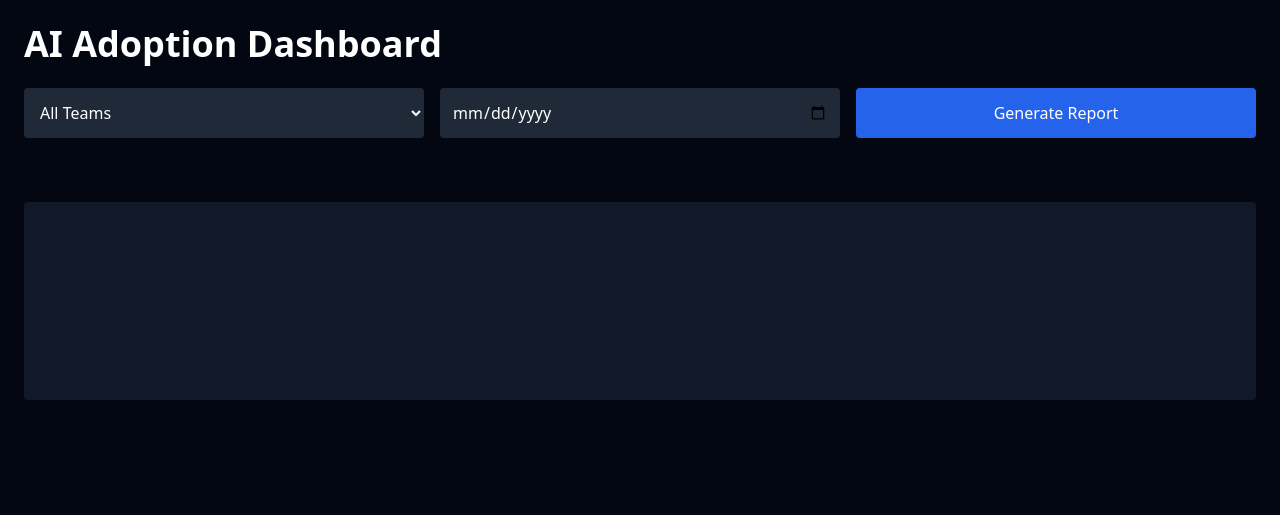
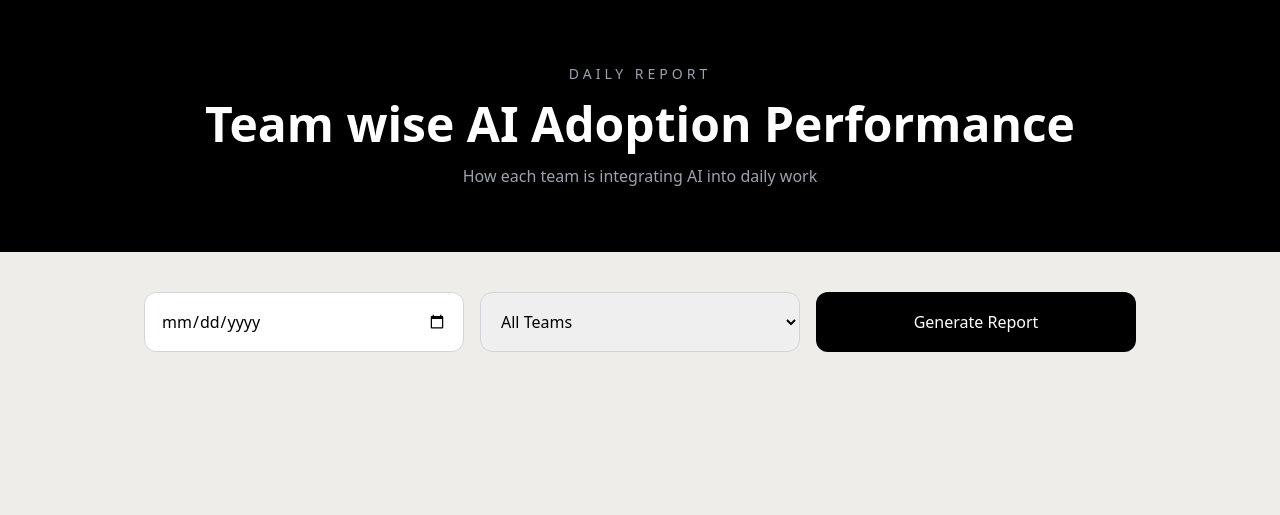
Before and after one commit to bakhtiar-afbl/bakhtiar-afbl.github.io, a plain HTML site: page index.html in a window 1280 px wide. Drawn offline with nearby package versions, Linux system fonts and the light colour scheme; no server answers.

Commit message:
Update index.html

```diff
--- a/index.html
+++ b/index.html
@@ -1,68 +1,92 @@
 <!DOCTYPE html>
 <html lang="en">
+
 <head>
+
   <meta charset="UTF-8" />
-  <meta name="viewport" content="width=device-width, initial-scale=1.0"/>
+
+  <meta name="viewport"
+        content="width=device-width, initial-scale=1.0" />
 
   <title>AI Adoption Dashboard</title>
 
   <script src="https://cdn.tailwindcss.com"></script>
 
-  <script src="https://cdn.jsdelivr.net/npm/chart.js"></script>
+  <script src="https://cdn.jsdelivr.net/npm/papaparse@5.4.1/papaparse.min.js"></script>
+
 </head>
 
-<body class="bg-gray-950 text-white min-h-screen">
+<body class="bg-[#efede9] min-h-screen">
 
-  <div class="container mx-auto p-6">
+  <!-- HEADER -->
 
-    <h1 class="text-4xl font-bold mb-6">
-      AI Adoption Dashboard
-    </h1>
+  <section class="bg-black text-white py-16">
 
-    <!-- Filters -->
+    <div class="max-w-5xl mx-auto text-center">
 
-    <div class="grid grid-cols-1 md:grid-cols-3 gap-4 mb-8">
+      <p class="text-sm tracking-[4px] uppercase text-gray-400">
+        Daily Report
+      </p>
+
+      <h1 class="text-5xl font-bold mt-4">
+        Team wise AI Adoption Performance
+      </h1>
+
+      <p class="mt-4 text-gray-400">
+        How each team is integrating AI into daily work
+      </p>
+
+    </div>
+
+  </section>
+
+  <!-- FILTERS -->
+
+  <section class="max-w-5xl mx-auto mt-10 px-4">
+
+    <div class="grid md:grid-cols-3 gap-4">
+
+      <input
+        type="date"
+        id="dateFilter"
+        class="p-4 rounded-xl border border-gray-300"
+      >
 
       <select
         id="teamFilter"
-        class="p-3 rounded bg-gray-800"
+        class="p-4 rounded-xl border border-gray-300"
       >
         <option value="">All Teams</option>
       </select>
 
-      <input
-        type="date"
-        id="dateFilter"
-        class="p-3 rounded bg-gray-800"
-      >
-
       <button
         onclick="applyFilters()"
-        class="bg-blue-600 p-3 rounded"
+        class="bg-black text-white rounded-xl p-4 hover:bg-gray-800"
       >
         Generate Report
       </button>
 
     </div>
 
-    <!-- KPI -->
+  </section>
+
+  <!-- KPI -->
+
+  <section class="max-w-5xl mx-auto mt-10 px-4">
 
     <div
-      id="kpiCards"
-      class="grid grid-cols-1 md:grid-cols-4 gap-4 mb-8"
+      id="kpiContainer"
+      class="grid md:grid-cols-3 gap-4"
     ></div>
 
-    <!-- Chart -->
+  </section>
 
-    <div class="bg-gray-900 p-6 rounded mb-8">
-      <canvas id="teamChart"></canvas>
-    </div>
+  <!-- REPORT CARDS -->
 
-    <!-- Report -->
-
-    <div id="reportContainer"></div>
-
-  </div>
+  <section
+    id="reportContainer"
+    class="max-w-5xl mx-auto mt-10 px-4 pb-20"
+  ></section>
 
   <script src="app.js"></script>
 
```
